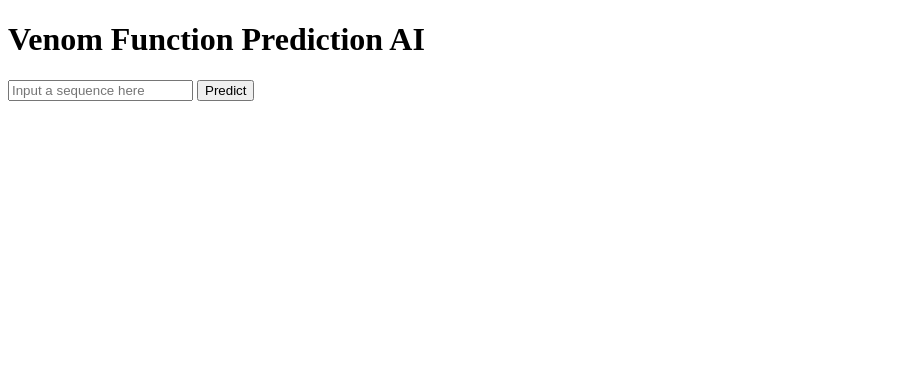
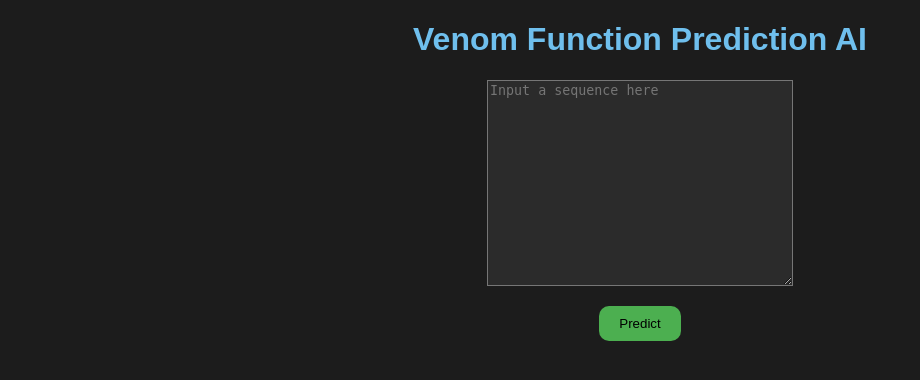
Before and after one commit to AmeyaKulkarni37/Venomics-Science-Fair, a Flask app: page / in a window 1280 px wide. Shown: the top 380 px of the page, without its empty margins (0-920 px from the left). Run offline with Flask 3, Linux system fonts and the light colour scheme.

Commit message:
Added css

```diff
--- /dev/null
+++ b/static/styles.css
@@ -0,0 +1,71 @@
+body {
+  font-family: Arial, Helvetica, sans-serif;
+  font-size: 62.5%;
+  background-color: #1c1c1c;
+  color: #e0e0e0;
+}
+
+h1 {
+  font-size: 2rem;
+  text-align: center;
+  color: #6fbfed;
+}
+
+form {
+  display: flex;
+  flex-direction: column;
+  align-items: center;
+  justify-content: center;
+  gap: 20px;
+
+  textarea {
+    width: 300px;
+    height: 200px;
+    resize: vertical;
+    background-color: #2b2b2b;
+    color: #e0e0e0;
+  }
+
+  button {
+    padding: 10px 20px;
+    border-radius: 10px;
+    background-color: #4caf50;
+    color: black;
+    transition: 0.3s ease;
+    border-width: 0px;
+  }
+  button:hover {
+    transform: scale(1.2);
+    border: 1.5px solid white;
+    color: white;
+  }
+}
+
+ul {
+  list-style-type: none;
+  padding: 0;
+  margin-top: 20px;
+  display: flex;
+  flex-direction: column;
+  align-items: center;
+  justify-content: center;
+}
+
+.pred {
+  background-color: #333;
+  padding: 20px;
+  margin: 5px 0;
+  border-radius: 5px;
+  color: #81c784;
+  font-size: 1.5rem;
+  transition: 0.2s ease;
+}
+
+.pred:nth-child(odd) {
+  background-color: #444;
+  color: #6fbfed;
+}
+
+li.pred:hover {
+  transform: scale(1.1);
+}
--- a/templates/index.html
+++ b/templates/index.html
@@ -3,26 +3,28 @@
   <head>
     <meta charset="UTF-8" />
     <meta name="viewport" content="width=device-width, initial-scale=1.0" />
+    <link
+      rel="stylesheet"
+      href="{{ url_for('static', filename='styles.css') }}"
+    />
     <title>Venom Function Predictor</title>
   </head>
   <body>
     <h1>Venom Function Prediction AI</h1>
 
     <form action="{{url_for('predict')}}" method="post">
-      <input
-        type="text"
+      <textarea
         name="Input Sequence"
         placeholder="Input a sequence here"
         required="required"
-      />
+      ></textarea>
       <button type="submit">Predict</button>
     </form>
 
     <ul>
       {% for prediction in predictions %}
-      <li>
-        Class: {{ prediction.class }} (Probability: {{ prediction.probability
-        }})
+      <li class="pred">
+        Class: {{ prediction.class }} (Probability: {{ prediction.probability}})
       </li>
       {% endfor %}
     </ul>
```
Also changed, not shown: requirements.txt (+22 -1 lines).
